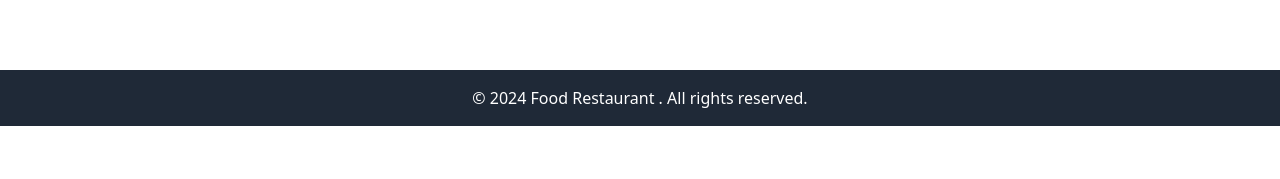
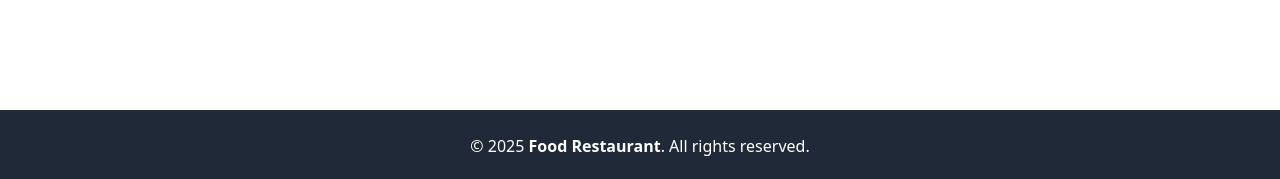
Before and after one commit to faisalbrahvii/Restaurant-Website-React.js, a React (Create React App) app: page / in a window 1280 px wide. Shown: the part 2582-2761 px from the top of the page. Before the commit the page ends 2708 px from the top, so only its background shows below. Built offline with nearby package versions, Linux system fonts and the light colour scheme.

Commit message:
Update Footer.jsx

```diff
--- a/src/Components/Footer.jsx
+++ b/src/Components/Footer.jsx
@@ -1,14 +1,13 @@
-import React from 'react'
+import React from 'react';
 
 const Footer = () => {
   return (
-    <div className='h-25'>
-     <footer class="text-center py-4 bg-gray-800 text-white">
-     &copy; 2024 Food Restaurant . All rights reserved.
-     </footer>
+    <footer className='bg-gray-800 text-white py-6 mt-10'>
+      <div className='max-w-[1640px] mx-auto px-4 text-center text-sm sm:text-base'>
+        &copy; {new Date().getFullYear()} <span className='font-semibold'>Food Restaurant</span>. All rights reserved.
+      </div>
+    </footer>
+  );
+};
 
-    </div>
-  )
-}
-
-export default Footer
+export default Footer;
```
